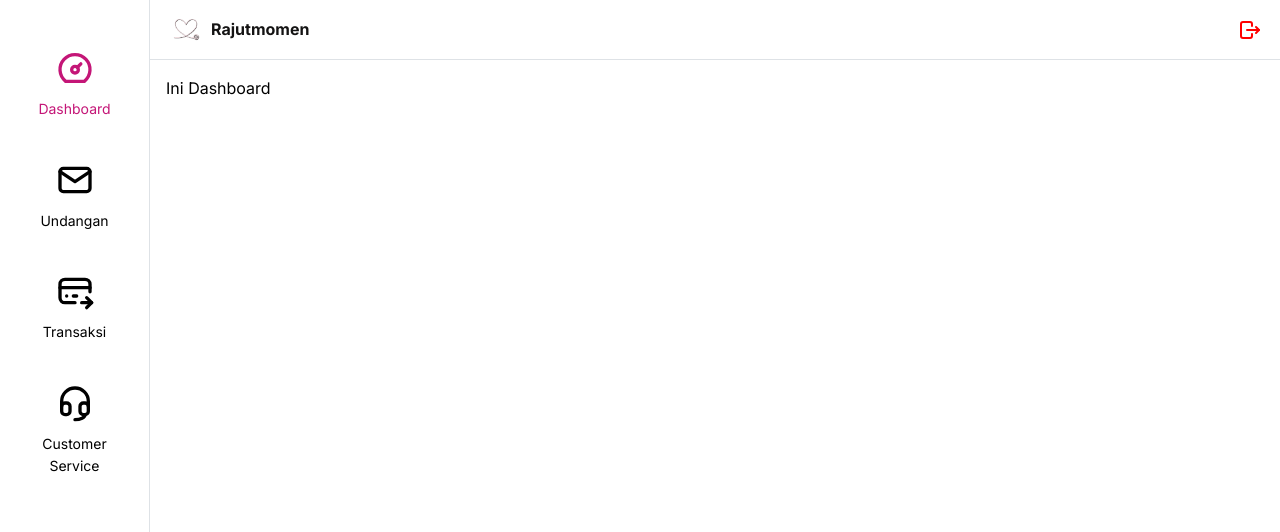
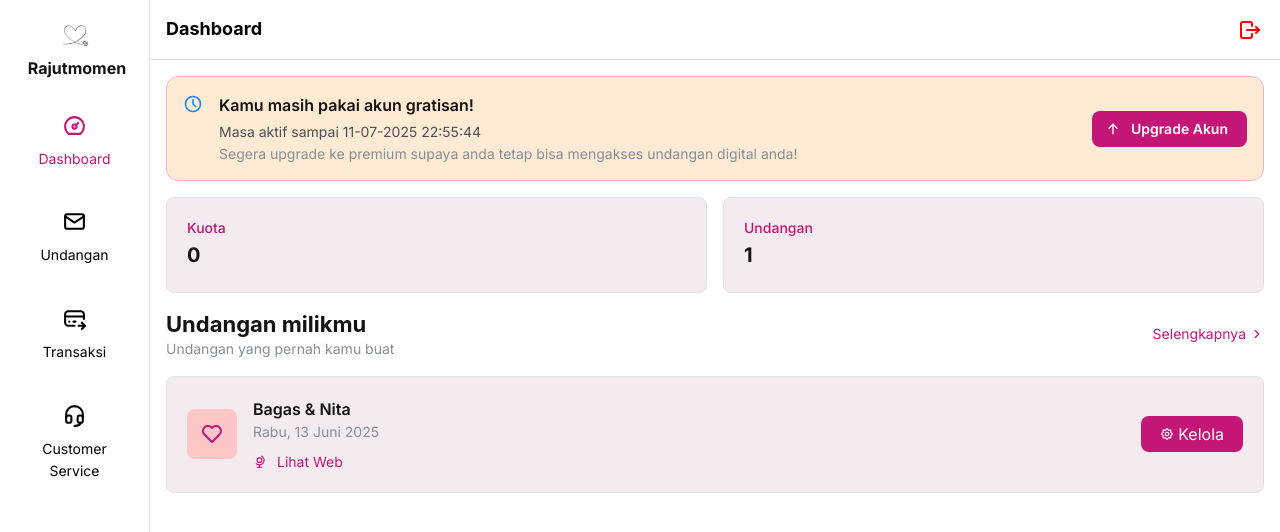
Before and after one commit to Bagasbanuna02/invitation, a Next.js app: page /dashboard in a window 1280 px wide. Shown: the top 532 px of the page. Built offline with nearby package versions, Linux system fonts and the light colour scheme.

Commit message:
dashboard deskripsi: - section dashboard

```diff
--- a/src/app/(application)/dashboard/page.tsx
+++ b/src/app/(application)/dashboard/page.tsx
@@ -1,11 +1,21 @@
+/* eslint-disable @typescript-eslint/no-unused-vars */
 "use client";
 
-import { Text } from "@mantine/core";
+import { Stack } from "@mantine/core";
+import Dashboard_AlertSection from "@/components/Application/dashboard/alert-section";
+import Dashboard_InvitationSection from "@/components/Application/dashboard/invitation-section";
+import Dashboard_StatsCardSection from "@/components/Application/dashboard/stats-card-section";
+import ApplicationTitleSection from "@/components/Application/share-component/title-section";
 
 export default function DashboardPage() {
   return (
-    <div>
-      <Text>Ini Dashboard</Text>
-    </div>
+    <>
+      <Stack>
+        {/* <ApplicationTitleSection title="Dashboard" /> */}
+        <Dashboard_AlertSection />
+        <Dashboard_StatsCardSection />
+        <Dashboard_InvitationSection />
+      </Stack>
+    </>
   );
 }
--- a/src/app/(application)/invitation/page.tsx
+++ b/src/app/(application)/invitation/page.tsx
@@ -1,11 +1,11 @@
 "use client";
 
-import { Text } from "@mantine/core";
+import { Stack, Text } from "@mantine/core";
 
 export default function InvitationPage() {
   return (
-    <div>
+    <Stack>
       <Text>Ini Invitation</Text>
-    </div>
+    </Stack>
   );
 }
--- a/src/app/(application)/layout.tsx
+++ b/src/app/(application)/layout.tsx
@@ -13,6 +13,7 @@ import {
   Skeleton,
   Stack,
   Text,
+  Title,
 } from "@mantine/core";
 import { useDisclosure } from "@mantine/hooks";
 import { notifications } from "@mantine/notifications";
@@ -26,6 +27,7 @@ import {
 import { usePathname, useRouter } from "next/navigation";
 import Link from "next/link";
 import { useState } from "react";
+import ApplicationTitleSection from "@/components/Application/share-component/title-section";
 
 export default function DashboardLayout({
   children,
@@ -103,7 +105,7 @@ export default function DashboardLayout({
       <AppShell.Header>
         <Group h="100%" px="md" justify="space-between">
           <Burger opened={opened} onClick={toggle} hiddenFrom="sm" size="sm" />
-          <Group gap={0} align="center" w="auto">
+          <Group gap={0} align="center" w="auto" hiddenFrom="sm">
             <Image
               src="/assets/logo2.png"
               alt="Logo"
@@ -115,6 +117,10 @@ export default function DashboardLayout({
               Rajutmomen
             </Text>
           </Group>
+
+          {/* <ApplicationTitleSection title={activePage?.label || ""} /> */}
+          <Title order={4} visibleFrom="sm">{activePage?.label || ""}</Title>
+
           <ActionIcon size="md" variant="subtle" onClick={handleLogout}>
             <IconLogout color="red" />
           </ActionIcon>
@@ -123,6 +129,13 @@ export default function DashboardLayout({
       <AppShell.Navbar p="md">
         <Group>
           <Burger opened={opened} onClick={toggle} hiddenFrom="sm" size="sm" />
+        </Group>
+
+        <Group gap={0} align="center" w="auto" justify="center" visibleFrom="sm">
+          <Image src="/assets/logo2.png" alt="Logo" h={40} w={40} fit="fill" />
+          <Text fw={700} size="md" ml={5} c={COLOR.black}>
+            Rajutmomen
+          </Text>
         </Group>
 
         <Stack gap={40} mt={"xl"}>
@@ -142,7 +155,7 @@ export default function DashboardLayout({
                 gap={"xs"}
                 onClick={() => router.push(item.link)}
               >
-                <item.icon size={40} />
+                <item.icon size={25} />
                 <Text ta="center" fz={"sm"}>
                   {item.label}
                 </Text>
--- /dev/null
+++ b/src/components/Application/dashboard/alert-section.tsx
@@ -0,0 +1,44 @@
+import { COLOR } from "@/lib/color-palet";
+import { Alert, Box, Button, Group, Stack, Text } from "@mantine/core";
+import { IconArrowUp, IconClock } from "@tabler/icons-react";
+
+export default function Dashboard_AlertSection() {
+    return (
+      <>
+        <Stack>
+
+          <Alert
+            icon={<IconClock size={20} />}
+            style={{
+              backgroundColor: COLOR.beige,
+              border: `1px solid ${COLOR.pinkLight}`,
+              borderRadius: "12px",
+            }}
+          >
+            <Group justify="space-between" align="center">
+              <Box>
+                <Text fw={600} c={COLOR.black} mb={4}>
+                  Kamu masih pakai akun gratisan!
+                </Text>
+                <Text size="sm" c="gray.7" mb={2}>
+                  Masa aktif sampai 11-07-2025 22:55:44
+                </Text>
+                <Text size="sm" c="gray.6">
+                  Segera upgrade ke premium supaya anda tetap bisa mengakses
+                  undangan digital anda!
+                </Text>
+              </Box>
+              <Button
+                leftSection={<IconArrowUp size={16} />}
+                style={{ backgroundColor: COLOR.pink }}
+                radius="md"
+                size="sm"
+              >
+                Upgrade Akun
+              </Button>
+            </Group>
+          </Alert>
+        </Stack>
+      </>
+    );
+}
--- /dev/null
+++ b/src/components/Application/dashboard/invitation-section.tsx
@@ -0,0 +1,95 @@
+import { COLOR } from "@/lib/color-palet";
+import {
+    Anchor,
+    Box,
+    Button,
+    Card,
+    Group,
+    Text,
+    Title
+} from "@mantine/core";
+import {
+    IconChevronRight,
+    IconGlobe,
+    IconHeart,
+    IconSettings,
+} from "@tabler/icons-react";
+import Link from "next/link";
+
+export default function Dashboard_InvitationSection() {
+  return (
+    <>
+      {/* Invitations Section */}
+      <Box>
+        <Group justify="space-between" mb="md">
+          <Box>
+            <Title order={3} c={COLOR.black}>
+              Undangan milikmu
+            </Title>
+            <Text size="sm" c="gray.6">
+              Undangan yang pernah kamu buat
+            </Text>
+          </Box>
+          <Anchor size="sm" c={COLOR.pink} href="/invitation">
+            <Group gap={4}>
+              <Text>Selengkapnya</Text>
+              <IconChevronRight size={14} />
+            </Group>
+          </Anchor>
+        </Group>
+
+        {/* Invitation Card */}
+        <Card
+          padding="lg"
+          radius="md"
+          withBorder
+          style={{ backgroundColor: COLOR.white }}
+        >
+          <Group justify="space-between" align="center">
+            <Group gap="md">
+              <Box
+                style={{
+                  width: 50,
+                  height: 50,
+                  backgroundColor: COLOR.pinkSoft,
+                  borderRadius: "8px",
+                  display: "flex",
+                  alignItems: "center",
+                  justifyContent: "center",
+                }}
+              >
+                <IconHeart size={24} color={COLOR.pink} />
+              </Box>
+              <Box>
+                <Text fw={600} c={COLOR.black}>
+                  Bagas & Nita
+                </Text>
+                <Text size="sm" c="gray.6">
+                  Rabu, 13 Juni 2025
+                </Text>
+                <Group gap="xs" mt="xs">
+                  <IconGlobe size={14} color={COLOR.pink} />
+                  <Text size="sm" c={COLOR.pink}>
+                    Lihat Web
+                  </Text>
+                </Group>
+              </Box>
+            </Group>
+            <Button
+              size="sm"
+              style={{ backgroundColor: COLOR.pink }}
+              radius="md"
+              component={Link}
+              href="/invitation"
+            >
+              <Group gap={4}>
+                <IconSettings size={14} />
+                <Text>Kelola</Text>
+              </Group>
+            </Button>
+          </Group>
+        </Card>
+      </Box>
+    </>
+  );
+}
--- /dev/null
+++ b/src/components/Application/dashboard/stats-card-section.tsx
@@ -0,0 +1,38 @@
+import { COLOR } from "@/lib/color-palet";
+import { SimpleGrid, Card, Text } from "@mantine/core";
+
+export default function Dashboard_StatsCardSection() {
+    return (
+      <>
+        {/* Stats Cards */}
+        <SimpleGrid cols={{ base: 1, sm: 2 }} spacing="md">
+          <Card
+            padding="lg"
+            radius="md"
+            withBorder
+            style={{ backgroundColor: COLOR.white }}
+          >
+            <Text size="sm" c={COLOR.pink} fw={500}>
+              Kuota
+            </Text>
+            <Text size="xl" fw={700} c={COLOR.black}>
+              0
+            </Text>
+          </Card>
+          <Card
+            padding="lg"
+            radius="md"
+            withBorder
+            style={{ backgroundColor: COLOR.white }}
+          >
+            <Text size="sm" c={COLOR.pink} fw={500}>
+              Undangan
+            </Text>
+            <Text size="xl" fw={700} c={COLOR.black}>
+              1
+            </Text>
+          </Card>
+        </SimpleGrid>
+      </>
+    );
+}
--- /dev/null
+++ b/src/components/Application/share-component/title-section.tsx
@@ -0,0 +1,9 @@
+import { Title } from "@mantine/core";
+
+export default function ApplicationTitleSection({ title }: { title: string }) {
+  return (
+    <>
+      <Title order={4}>{title}</Title>
+    </>
+  );
+}
```
Also changed, not shown: 1 other file (tests, documents, lock files or other folders).
